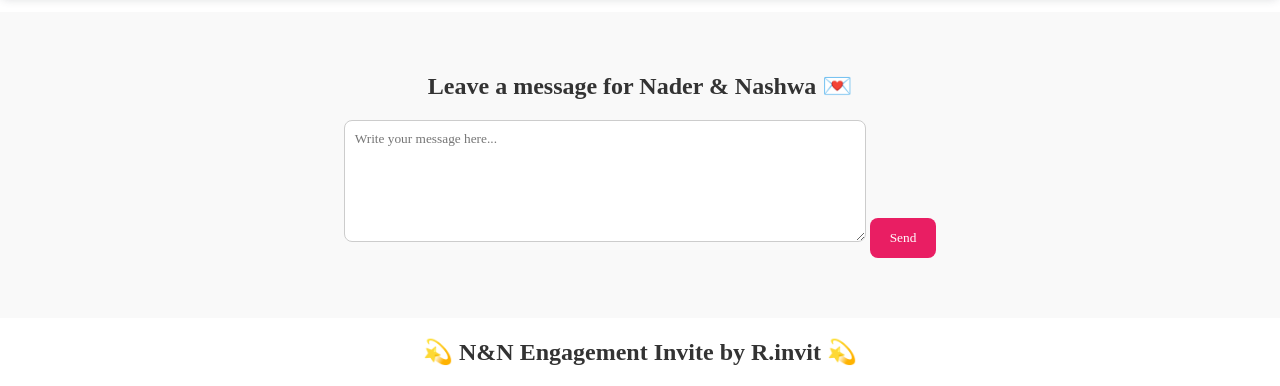
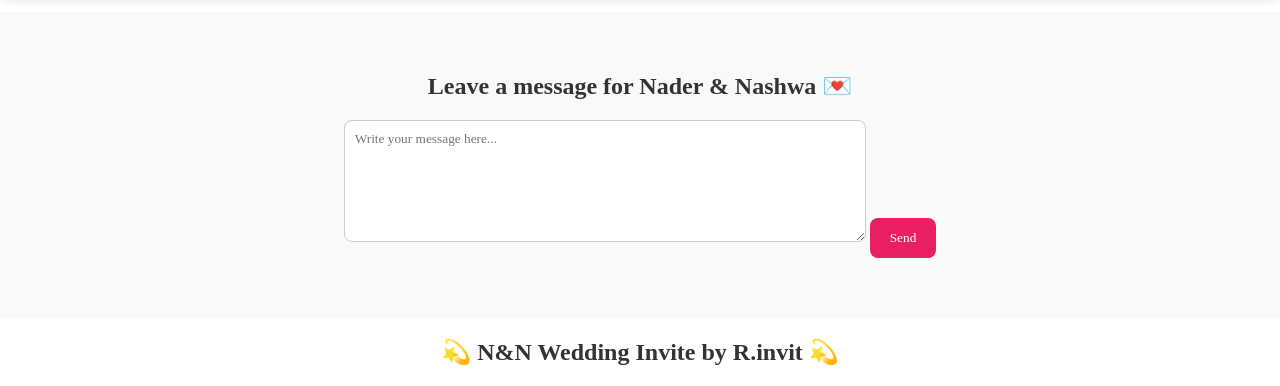
Before and after one commit to re-einvite/N-NWeddingInvite1, a plain HTML site: page index.html in a window 1280 px wide. Shown: the part 2395-2781 px from the top of the page. Drawn offline with Linux system fonts and the light colour scheme; a web font is replaced by a local one.

Commit message:
Update index.html

```diff
--- a/index.html
+++ b/index.html
@@ -112,7 +112,7 @@
     <ul id="messageList"></ul>
   </section>
 
-  <h2>💫 N&N Engagement Invite by R.invit 💫</h2>
+  <h2>💫 N&N Wedding Invite by R.invit 💫</h2>
 
   <!-- Background Music -->
   <audio id="bgMusic" autoplay loop>
```
